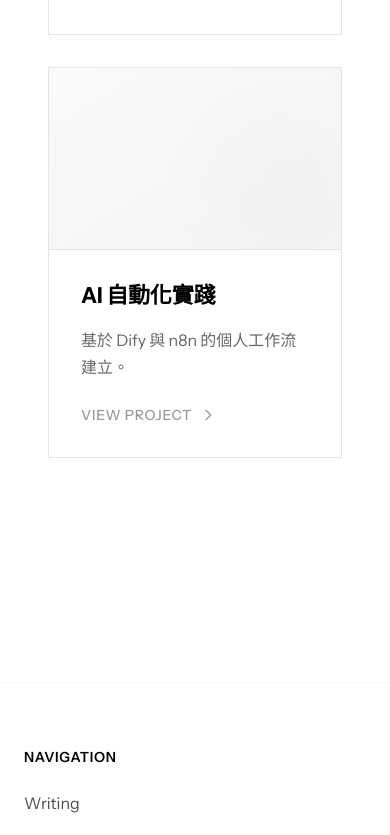
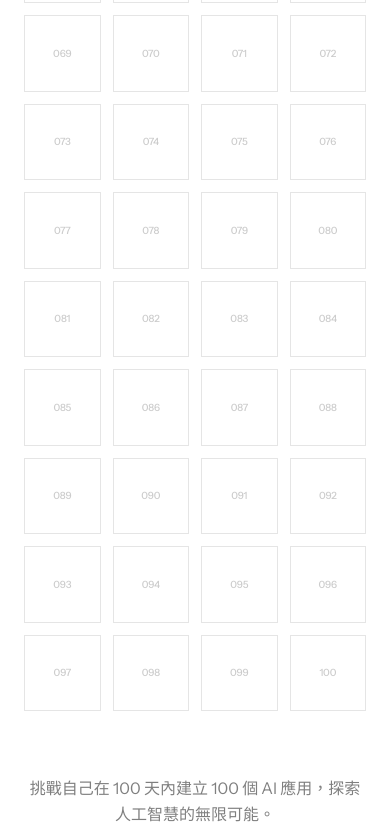
Before and after one commit to happytimes29/PersonalWebsite, a Next.js app: page / in a window 390 px wide. Shown: the part 2900-3735 px from the top of the page. Built offline with nearby package versions, Linux system fonts and the light colour scheme; no server answers.

Commit message:
feat: JK space 品牌重塑與 100 Apps 挑戰區塊上線

```diff
--- /dev/null
+++ b/app/components/AI100Challenge.tsx
@@ -0,0 +1,108 @@
+'use client';
+
+interface App {
+  id: number;
+  title?: string;
+  completed: boolean;
+}
+
+export default function AI100Challenge() {
+  // 目前進度（可以之後從資料庫或狀態管理獲取）
+  const currentProgress = 1;
+  const totalApps = 100;
+
+  // 生成 100 個應用的佔位符
+  const apps: App[] = Array.from({ length: totalApps }, (_, i) => ({
+    id: i + 1,
+    completed: i < currentProgress,
+  }));
+
+  return (
+    <section className="bg-white py-24 md:py-36 lg:py-48 px-6">
+      <div className="max-w-7xl mx-auto">
+        {/* 標題與進度 */}
+        <div className="text-center mb-16 md:mb-24 lg:mb-32">
+          <h2
+            className="font-bold text-black mb-8 md:mb-12 leading-[1.2] tracking-[-0.01em]"
+            style={{ fontSize: 'clamp(2.5rem, 5vw, 4.5rem)' }}
+          >
+            AI 100 Apps Challenge
+          </h2>
+
+          {/* 極簡進度條 */}
+          <div className="max-w-md mx-auto space-y-6">
+            {/* 進度數字 */}
+            <div className="flex items-center justify-center gap-4">
+              <span
+                className="font-bold text-black tracking-[-0.02em]"
+                style={{ fontSize: 'clamp(3rem, 6vw, 5rem)' }}
+              >
+                {String(currentProgress).padStart(3, '0')}
+              </span>
+              <span
+                className="text-black/30 font-light"
+                style={{ fontSize: 'clamp(2rem, 4vw, 3rem)' }}
+              >
+                /
+              </span>
+              <span
+                className="font-light text-black/50 tracking-[-0.02em]"
+                style={{ fontSize: 'clamp(3rem, 6vw, 5rem)' }}
+              >
+                100
+              </span>
+            </div>
+
+            {/* 進度條 */}
+            <div className="w-full h-1 bg-black/5 relative overflow-hidden">
+              <div
+                className="absolute top-0 left-0 h-full bg-black transition-all duration-1000 ease-out"
+                style={{ width: `${(currentProgress / totalApps) * 100}%` }}
+              />
+            </div>
+          </div>
+        </div>
+
+        {/* Grid 網格展示 */}
+        <div className="grid grid-cols-4 md:grid-cols-6 lg:grid-cols-10 gap-3 md:gap-4">
+          {apps.map((app) => (
+            <div
+              key={app.id}
+              className={`
+                aspect-square border transition-all duration-500
+                ${
+                  app.completed
+                    ? 'bg-black border-black hover:opacity-80'
+                    : 'bg-white border-black/10 hover:border-black/30 hover:bg-black/[0.02]'
+                }
+              `}
+            >
+              {/* 應用編號 */}
+              <div className="w-full h-full flex items-center justify-center">
+                <span
+                  className={`
+                    font-medium tracking-tight
+                    ${app.completed ? 'text-white' : 'text-black/20'}
+                  `}
+                  style={{ fontSize: 'clamp(0.625rem, 1vw, 0.75rem)' }}
+                >
+                  {String(app.id).padStart(3, '0')}
+                </span>
+              </div>
+            </div>
+          ))}
+        </div>
+
+        {/* 說明文字 */}
+        <div className="mt-16 md:mt-24 text-center">
+          <p
+            className="text-black/50 font-light leading-relaxed max-w-2xl mx-auto"
+            style={{ fontSize: 'clamp(1rem, 1.8vw, 1.125rem)' }}
+          >
+            挑戰自己在 100 天內建立 100 個 AI 應用，探索人工智慧的無限可能。
+          </p>
+        </div>
+      </div>
+    </section>
+  );
+}
--- a/app/components/ProjectCard.tsx
+++ b/app/components/ProjectCard.tsx
@@ -12,14 +12,14 @@
 const projects: Project[] = [
   {
     id: '1',
-    title: 'E-bike 系統研究',
-    description: '馬達耐用性測試與 6 軸感測器應用。',
-    link: '/projects/ebike-system',
+    title: 'AI 音樂頻道實踐',
+    description: '運用 AI 工具創作與發布音樂內容，探索創作自動化的可能性。',
+    link: '/projects/ai-music',
   },
   {
     id: '2',
-    title: 'AI 自動化實踐',
-    description: '基於 Dify 與 n8n 的個人工作流建立。',
+    title: '本地端 Dify 與 n8n 自動化流程',
+    description: '建立本地化 AI 工作流系統，整合 Dify 與 n8n 實現智能自動化。',
     link: '/projects/ai-automation',
   },
 ];
--- a/app/page.tsx
+++ b/app/page.tsx
@@ -1,6 +1,7 @@
 import Link from 'next/link';
 import NewsletterSignup from './components/NewsletterSignup';
 import ProjectCard from './components/ProjectCard';
+import AI100Challenge from './components/AI100Challenge';
 
 // 測試用文章數據
 const recentArticles = [
@@ -50,6 +51,9 @@
       <section className="py-16 md:py-24 lg:py-32">
         <NewsletterSignup />
       </section>
+
+      {/* AI 100 Apps Challenge Section */}
+      <AI100Challenge />
 
       {/* Recent Articles Section - Enhanced hierarchy and spacing */}
       <section className="bg-white py-24 md:py-36 lg:py-48 px-6">
--- a/app/writing/[slug]/page.tsx
+++ b/app/writing/[slug]/page.tsx
@@ -4,10 +4,10 @@
 // 測試用文章數據
 const articles = {
   'build-one-person-business': {
-    title: '如何用系統化思維建立你的一人公司',
+    title: '如何用系統化思維建立你的 JK space',
     date: '2024-01-15',
     content: `
-# 如何用系統化思維建立你的一人公司
+# 如何用系統化思維建立你的 JK space
 
 多數人創業失敗的原因不是缺乏技能，而是缺乏系統。
 
```
Also changed, not shown: .claude/settings.local.json.
